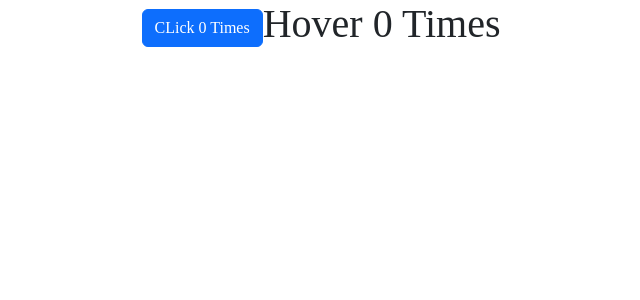
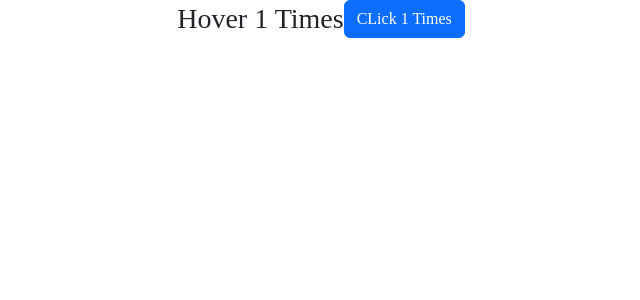
Before and after one commit to gostgmaer/react-first-app-practices, a React (Create React App) app: page / in a window 1280 px wide. Shown: the top 300 px of the page, without its empty margins (319-959 px from the left). Built offline with nearby package versions, Linux system fonts and the light colour scheme.

Commit message:
Hoc is Working as expected

```diff
--- a/src/App.js
+++ b/src/App.js
@@ -39,6 +39,12 @@ import Hero from "./components/Hero";
 import ErrorHandling from "./components/ErrorHandling";
 import ClickCounter from "./components/ClickCounter";
 import HoverCounter from "./components/HoverCounter";
+// import ClickHocCounter from "./components/ClickHocCounter";
+// import HoverHocCounter from "./components/HoverHocCounter";
+import HoverHocCounter from "./components/HOC/HoverCounter";
+import ClickhocCounter from "./components/HOC/ClickCounter";
+
+
 
 function App() {
   return (
@@ -108,8 +114,13 @@ function App() {
       {/* <Hero heroName='joker' /> */}
       {/* </ErrorHandling> */}
 
-      <ClickCounter></ClickCounter>
-      <HoverCounter></HoverCounter>
+      {/* <ClickCounter></ClickCounter>
+      <HoverCounter></HoverCounter> */}
+      <HoverHocCounter></HoverHocCounter>
+      <ClickhocCounter></ClickhocCounter>
+      {/* <ClickHocCounter></ClickHocCounter>
+      <HoverHocCounter></HoverHocCounter> */}
+
 
 
 
--- a/src/assets/data/data.js
+++ b/src/assets/data/data.js
@@ -6,6 +6,7 @@ let data = {
   jeopardy_questions: require("./games/jeopardy_questions.json"),
   pokemon: require("./games/pokemon.json"),
   eplTeams: require("./sports/football/epl_teams.json"),
+  verData:require("./NewResponse.js/VerResponseData.js")
 
 };
 
--- /dev/null
+++ b/src/components/ClickHocCounter.js
@@ -0,0 +1,16 @@
+import React, { Component } from 'react'
+import WithHocCounter from './WithHocCounter'
+
+class ClickhocCounter extends Component {
+  render() {
+    const {count,incrementCountData}=this.props
+
+    return (
+      <div>
+        <button className='btn btn-primary' onClick={incrementCountData} > CLick {count} Times </button>
+      </div>
+    )
+  }
+}
+
+export default WithHocCounter(ClickhocCounter)
--- /dev/null
+++ b/src/components/HOC/ClickCounter.js
@@ -0,0 +1,16 @@
+import React, { Component } from 'react'
+import WithHocCounter from '../WithHocCounter'
+
+class ClickhocCounter extends Component {
+  render() {
+    const {count,incrementCountData}=this.props
+
+    return (
+      <div>
+        <button className='btn btn-primary' onClick={incrementCountData} > CLick {count} Times </button>
+      </div>
+    )
+  }
+}
+
+export default WithHocCounter(ClickhocCounter)
--- /dev/null
+++ b/src/components/HOC/HoverCounter.js
@@ -0,0 +1,15 @@
+import React, { Component } from 'react'
+import WithHocCounter from '../WithHocCounter'
+
+class HoverhocCounter extends Component {
+  render() {
+    const {count,incrementCountData}=this.props
+    return (
+      <div>
+        <span className='h3' onMouseOver={incrementCountData} > Hover {count} Times </span>
+      </div>
+    )
+  }
+}
+
+export default WithHocCounter(HoverhocCounter)
--- /dev/null
+++ b/src/components/HoverHocCounter.js
@@ -0,0 +1,15 @@
+import React, { Component } from 'react'
+import WithHocCounter from './WithHocCounter'
+
+class HoverHocCounter extends Component {
+  render() {
+    const {count,incrementCountData}=this.props
+    return (
+      <div>
+        <span className='h3' onMouseOver={incrementCountData} > Hover {count} Times </span>
+      </div>
+    )
+  }
+}
+
+export default WithHocCounter(HoverHocCounter)
--- /dev/null
+++ b/src/components/WithHocCounter.js
@@ -0,0 +1,32 @@
+import React from "react";
+
+const WithHocCounter = WrapperComponent => {
+  class WithHocCounter extends React.Component {
+    constructor(props) {
+      super(props);
+
+      this.state = {
+        count: 1
+      };
+    }
+    incrementCountData = () => {
+      console.log("it's working");
+      this.setState((prevState) => {
+        return { count: prevState.count + 1 };
+      });
+    };
+    render() {
+      // console.log(this.state.name);
+      return (
+        <WrapperComponent count={this.state.count}
+        incrementCountData={this.incrementCountData} >
+
+          {/* {...this.props} */}
+        </WrapperComponent>
+      );
+    }
+  }
+  return WithHocCounter
+};
+
+export default WithHocCounter;
```
